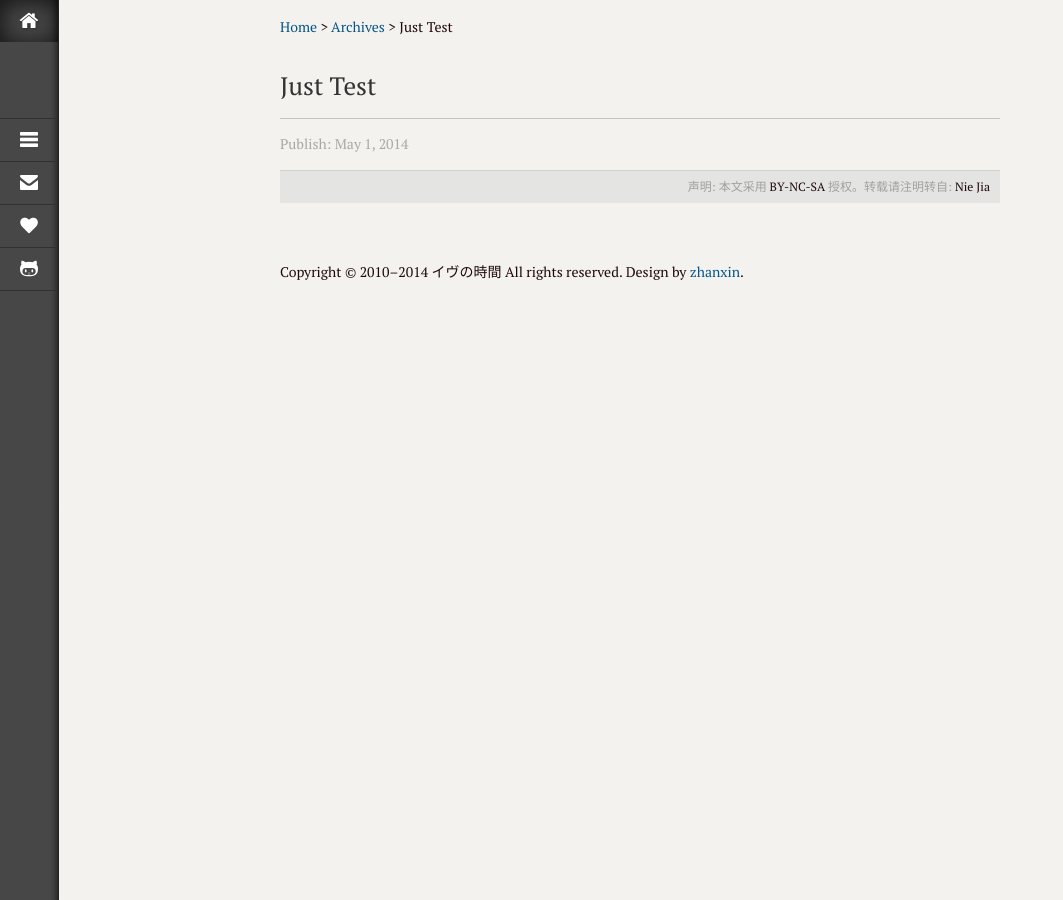
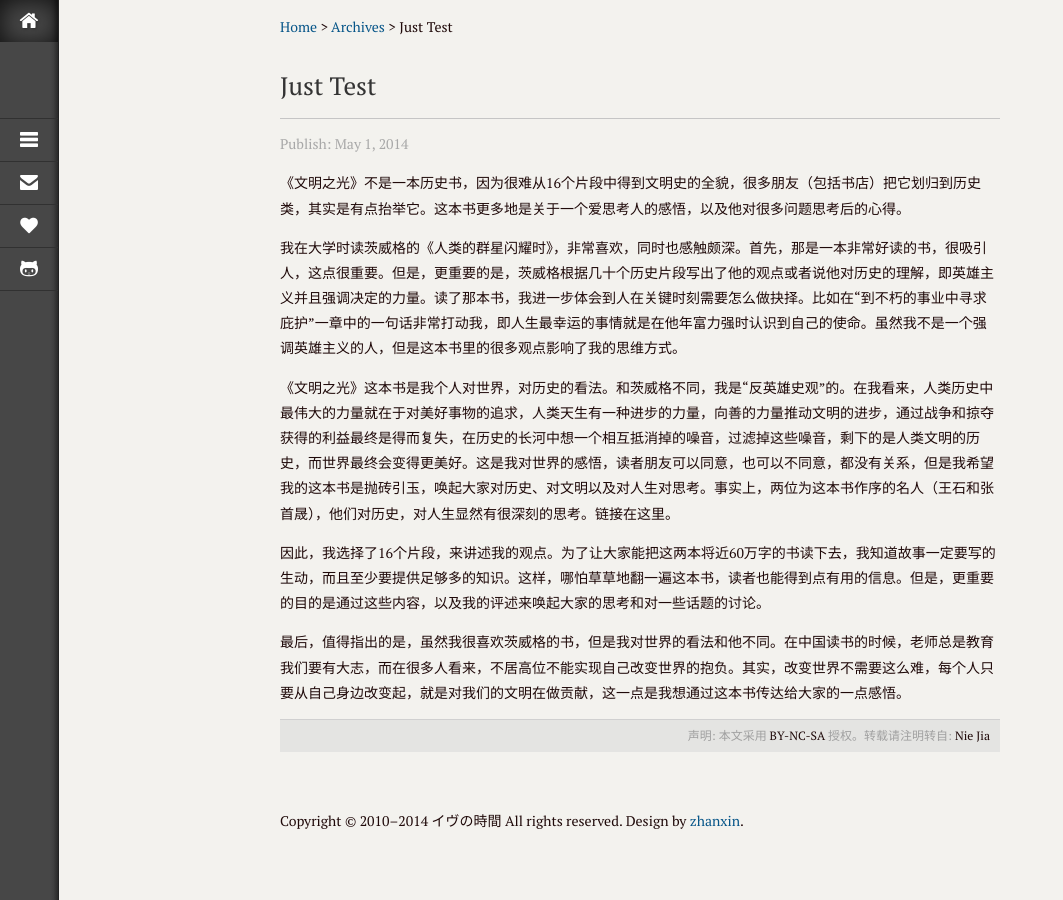
Before and after one commit to qynnine/qynnine.github.io, a Jekyll site: the page built from _posts/2014-05-01-hello-world.md, in a window 1280 px wide. Shown: the whole page, without its empty margins (0-1063 px from the left). Built offline with Jekyll 4.4.1, drawn with Linux system fonts in a browser that asks for light colours; Markdown is read by kramdown in place of the engine named in the settings.

Commit message:
new post

```diff
--- /dev/null
+++ b/CNAME
@@ -0,0 +1 @@
+www.niejia.org
--- a/_posts/2014-05-01-hello-world.md
+++ b/_posts/2014-05-01-hello-world.md
@@ -4,3 +4,13 @@ title: Just Test
 description: 人，最难超越的，不是别人，是自己。PIZn 的博客又一次更新了，换到「掌心」这里。
 
 ---
+
+《文明之光》不是一本历史书，因为很难从16个片段中得到文明史的全貌，很多朋友（包括书店）把它划归到历史类，其实是有点抬举它。这本书更多地是关于一个爱思考人的感悟，以及他对很多问题思考后的心得。
+
+我在大学时读茨威格的《人类的群星闪耀时》，非常喜欢，同时也感触颇深。首先，那是一本非常好读的书，很吸引人，这点很重要。但是，更重要的是，茨威格根据几十个历史片段写出了他的观点或者说他对历史的理解，即英雄主义并且强调决定的力量。读了那本书，我进一步体会到人在关键时刻需要怎么做抉择。比如在“到不朽的事业中寻求庇护”一章中的一句话非常打动我，即人生最幸运的事情就是在他年富力强时认识到自己的使命。虽然我不是一个强调英雄主义的人，但是这本书里的很多观点影响了我的思维方式。
+
+《文明之光》这本书是我个人对世界，对历史的看法。和茨威格不同，我是“反英雄史观”的。在我看来，人类历史中最伟大的力量就在于对美好事物的追求，人类天生有一种进步的力量，向善的力量推动文明的进步，通过战争和掠夺获得的利益最终是得而复失，在历史的长河中想一个相互抵消掉的噪音，过滤掉这些噪音，剩下的是人类文明的历史，而世界最终会变得更美好。这是我对世界的感悟，读者朋友可以同意，也可以不同意，都没有关系，但是我希望我的这本书是抛砖引玉，唤起大家对历史、对文明以及对人生对思考。事实上，两位为这本书作序的名人（王石和张首晟），他们对历史，对人生显然有很深刻的思考。链接在这里。
+
+因此，我选择了16个片段，来讲述我的观点。为了让大家能把这两本将近60万字的书读下去，我知道故事一定要写的生动，而且至少要提供足够多的知识。这样，哪怕草草地翻一遍这本书，读者也能得到点有用的信息。但是，更重要的目的是通过这些内容，以及我的评述来唤起大家的思考和对一些话题的讨论。
+
+最后，值得指出的是，虽然我很喜欢茨威格的书，但是我对世界的看法和他不同。在中国读书的时候，老师总是教育我们要有大志，而在很多人看来，不居高位不能实现自己改变世界的抱负。其实，改变世界不需要这么难，每个人只要从自己身边改变起，就是对我们的文明在做贡献，这一点是我想通过这本书传达给大家的一点感悟。
```
